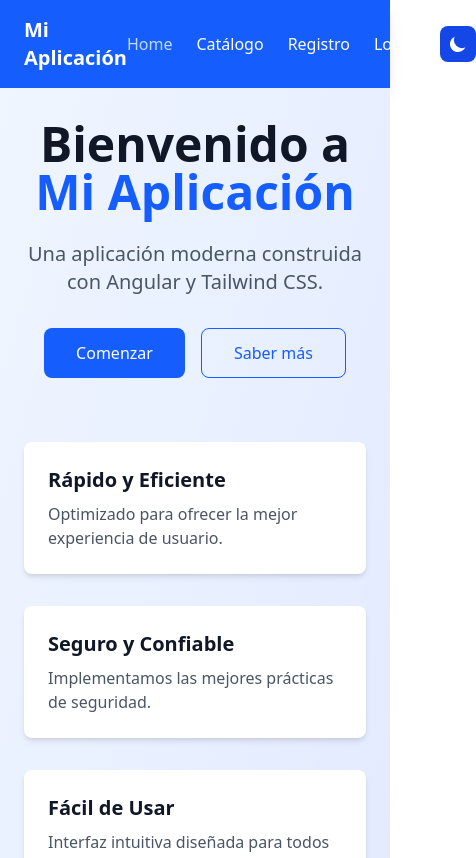
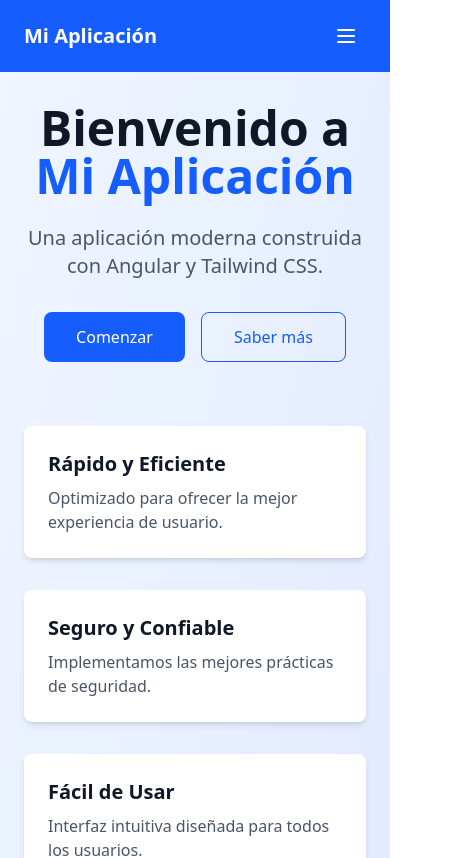
Before and after one commit to BFBacchi/TP2-AngularUTN, an Angular app: page /home in a window 390 px wide. Shown: the top 858 px of the page, 476 px wide, since content can reach past the window. Built offline with nearby package versions, Linux system fonts and the light colour scheme.

Commit message:
Mejora de responsividad: menú hamburguesa y darkmode integrado en mobile

```diff
--- a/src/app/app.component.html
+++ b/src/app/app.component.html
@@ -3,38 +3,56 @@
   <!-- Header con navegación -->
   <header class="bg-blue-600 dark:bg-blue-800 text-white shadow-lg transition-colors duration-200">
     <nav class="container mx-auto px-6 py-4">
-      <div class="flex items-center justify-between">
+      <div class="flex items-center justify-between w-full">
         <div class="text-xl font-bold">Mi Aplicación</div>
-        <div class="flex items-center space-x-6">
-          <ul class="flex space-x-6">
+        <div class="flex items-center">
+          <!-- Botón hamburguesa solo en mobile, alineado a la derecha -->
+          <button class="md:hidden ml-4 p-2 rounded focus:outline-none focus:ring-2 focus:ring-white" (click)="menuAbierto = !menuAbierto" [attr.aria-label]="menuAbierto ? 'Cerrar menú' : 'Abrir menú'">
+            <svg class="w-6 h-6" fill="none" stroke="currentColor" viewBox="0 0 24 24">
+              <path *ngIf="!menuAbierto" stroke-linecap="round" stroke-linejoin="round" stroke-width="2" d="M4 6h16M4 12h16M4 18h16" />
+              <path *ngIf="menuAbierto" stroke-linecap="round" stroke-linejoin="round" stroke-width="2" d="M6 18L18 6M6 6l12 12" />
+            </svg>
+          </button>
+          <!-- Menú de navegación -->
+          <ul class="flex-col md:flex md:flex-row md:space-x-6 fixed md:static top-16 left-0 w-full md:w-auto bg-blue-600 dark:bg-blue-800 md:bg-transparent md:dark:bg-transparent z-50 transition-all duration-200 items-center md:items-center"
+              [class.hidden]="!menuAbierto && isMobile()" [class.flex]="menuAbierto && isMobile()">
             <li><a routerLink="/home" routerLinkActive="text-blue-200" class="hover:text-blue-200 transition-colors">Home</a></li>
             <li><a routerLink="/catalogo" routerLinkActive="text-blue-200" class="hover:text-blue-200 transition-colors">Catálogo</a></li>
             <li><a routerLink="/registro" routerLinkActive="text-blue-200" class="hover:text-blue-200 transition-colors">Registro</a></li>
             <li><a routerLink="/login" routerLinkActive="text-blue-200" class="hover:text-blue-200 transition-colors">Login</a></li>
+            <!-- Botón darkmode como ítem del menú en mobile -->
+            <li class="block md:hidden w-full text-center mt-2">
+              <button
+                (click)="toggleTheme()"
+                class="p-2 rounded-lg bg-blue-700 dark:bg-blue-600 hover:bg-blue-800 dark:hover:bg-blue-700 transition-colors duration-200 w-full"
+                [attr.aria-label]="currentTheme === 'light' ? 'Cambiar a tema oscuro' : 'Cambiar a tema claro'"
+              >
+                @if (currentTheme === 'dark') {
+                  <svg class="w-5 h-5 mx-auto" fill="currentColor" viewBox="0 0 20 20">
+                    <path fill-rule="evenodd" d="M10 2a1 1 0 011 1v1a1 1 0 11-2 0V3a1 1 0 011-1zm4 8a4 4 0 11-8 0 4 4 0 018 0zm-.464 4.95l.707.707a1 1 0 001.414-1.414l-.707-.707a1 1 0 00-1.414 1.414zm2.12-10.607a1 1 0 010 1.414l-.706.707a1 1 0 11-1.414-1.414l.707-.707a1 1 0 011.414 0zM17 11a1 1 0 100-2h-1a1 1 0 100 2h1zm-7 4a1 1 0 011 1v1a1 1 0 11-2 0v-1a1 1 0 011-1zM5.05 6.464A1 1 0 106.465 5.05l-.708-.707a1 1 0 00-1.414 1.414l.707.707zm1.414 8.486l-.707.707a1 1 0 01-1.414-1.414l.707-.707a1 1 0 011.414 1.414zM4 11a1 1 0 100-2H3a1 1 0 000 2h1z" clip-rule="evenodd"></path>
+                  </svg>
+                }
+                @if (currentTheme === 'light') {
+                  <svg class="w-5 h-5 mx-auto" fill="currentColor" viewBox="0 0 20 20">
+                    <path d="M17.293 13.293A8 8 0 016.707 2.707a8.001 8.001 0 1010.586 10.586z"></path>
+                  </svg>
+                }
+              </button>
+            </li>
           </ul>
-
-          <!-- Botón de cambio de tema -->
+          <!-- Botón darkmode fuera del menú en desktop -->
           <button
             (click)="toggleTheme()"
-            class="p-2 rounded-lg bg-blue-700 dark:bg-blue-600 hover:bg-blue-800 dark:hover:bg-blue-700 transition-colors duration-200"
+            class="hidden md:inline-block ml-4 p-2 rounded-lg bg-blue-700 dark:bg-blue-600 hover:bg-blue-800 dark:hover:bg-blue-700 transition-colors duration-200"
             [attr.aria-label]="currentTheme === 'light' ? 'Cambiar a tema oscuro' : 'Cambiar a tema claro'"
           >
-            <!-- Icono de sol (tema claro) -->
             @if (currentTheme === 'dark') {
-              <svg
-                class="w-5 h-5"
-                fill="currentColor"
-                viewBox="0 0 20 20"
-              >
+              <svg class="w-5 h-5" fill="currentColor" viewBox="0 0 20 20">
                 <path fill-rule="evenodd" d="M10 2a1 1 0 011 1v1a1 1 0 11-2 0V3a1 1 0 011-1zm4 8a4 4 0 11-8 0 4 4 0 018 0zm-.464 4.95l.707.707a1 1 0 001.414-1.414l-.707-.707a1 1 0 00-1.414 1.414zm2.12-10.607a1 1 0 010 1.414l-.706.707a1 1 0 11-1.414-1.414l.707-.707a1 1 0 011.414 0zM17 11a1 1 0 100-2h-1a1 1 0 100 2h1zm-7 4a1 1 0 011 1v1a1 1 0 11-2 0v-1a1 1 0 011-1zM5.05 6.464A1 1 0 106.465 5.05l-.708-.707a1 1 0 00-1.414 1.414l.707.707zm1.414 8.486l-.707.707a1 1 0 01-1.414-1.414l.707-.707a1 1 0 011.414 1.414zM4 11a1 1 0 100-2H3a1 1 0 000 2h1z" clip-rule="evenodd"></path>
               </svg>
             }
             @if (currentTheme === 'light') {
-              <svg
-                class="w-5 h-5"
-                fill="currentColor"
-                viewBox="0 0 20 20"
-              >
+              <svg class="w-5 h-5" fill="currentColor" viewBox="0 0 20 20">
                 <path d="M17.293 13.293A8 8 0 016.707 2.707a8.001 8.001 0 1010.586 10.586z"></path>
               </svg>
             }
--- a/src/app/app.component.ts
+++ b/src/app/app.component.ts
@@ -12,6 +12,7 @@ import { ThemeService, Theme } from './services/theme.service';
 })
 export class AppComponent {
   currentTheme: Theme = 'light';
+  menuAbierto = false;
 
   constructor(private themeService: ThemeService) {
     this.themeService.theme$.subscribe(theme => {
@@ -24,4 +25,8 @@ export class AppComponent {
     console.log('Botón de tema clickeado, tema actual:', this.currentTheme);
     this.themeService.toggleTheme();
   }
+
+  isMobile(): boolean {
+    return window.innerWidth < 768;
+  }
 }
```
